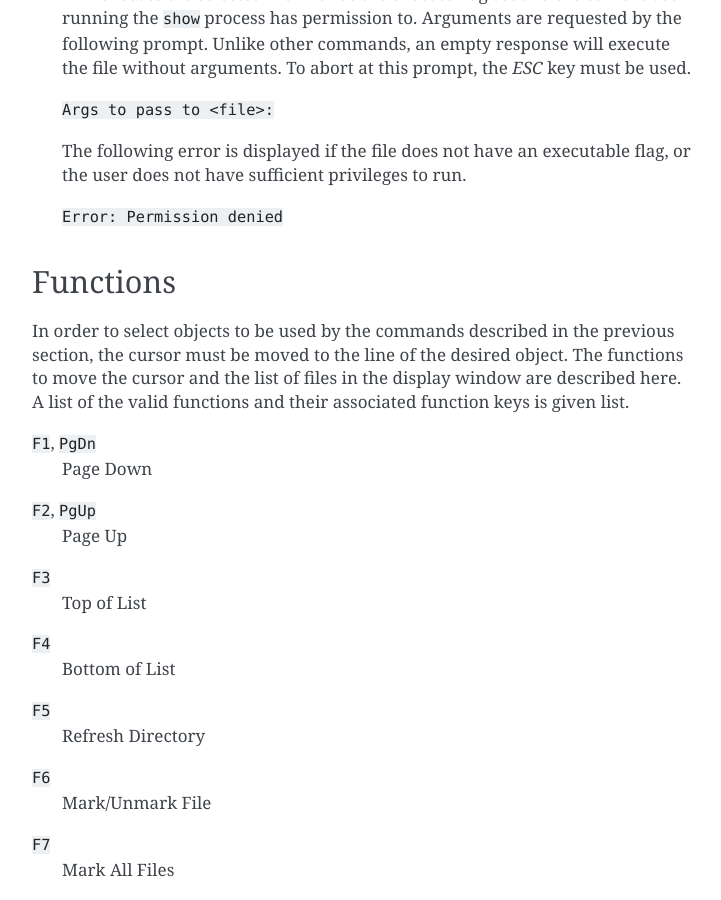
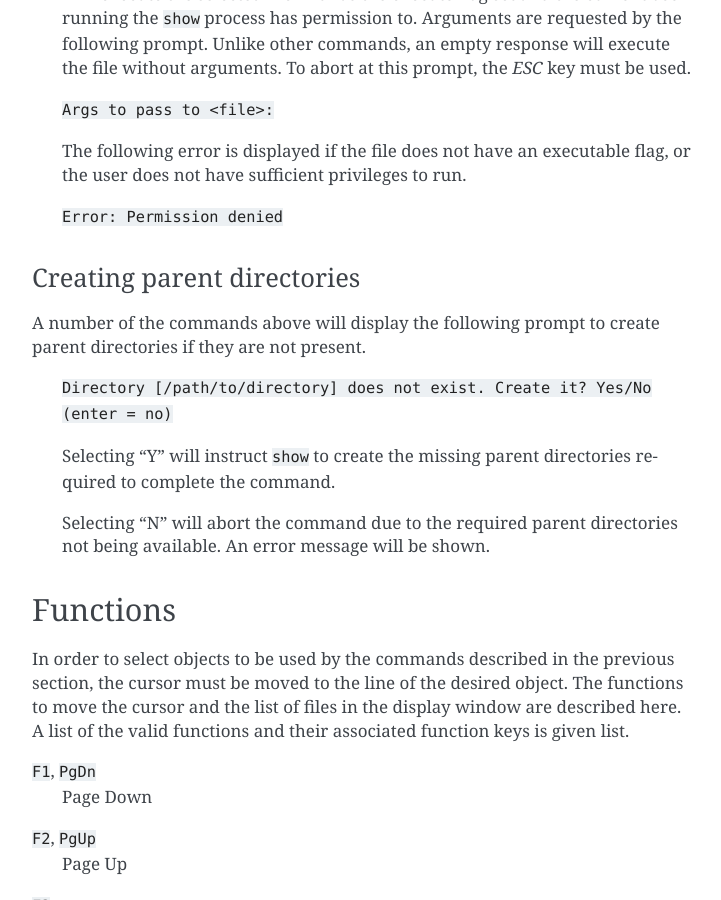
Before and after one commit to roberthawdon/dfshow, a Sphinx documentation site: the page built from docs/source/show.rst, in a window 1280 px wide and 900 px high, scrolled down 7325 px. Shown: the whole window, without its empty margins (388-1109 px from the left). Built offline with Sphinx 7.4.7, drawn with Linux system fonts in a browser that asks for light colours; some of the changed text lies outside the part shown.

Commit message:
Added missing documentation

```diff
--- a/docs/source/conf.py
+++ b/docs/source/conf.py
@@ -26,7 +26,7 @@ author = 'Robert Ian Hawdon'
 # The short X.Y version
 version = ''
 # The full version, including alpha/beta/rc tags
-release = '0.6.2-alpha'
+release = '0.6.3-alpha'
 
 
 # -- General configuration ---------------------------------------------------
--- a/docs/source/show.rst
+++ b/docs/source/show.rst
@@ -340,6 +340,21 @@ the command has any additional propts, they are also described here.
 
   ``Error: Permission denied``
 
+
+Creating parent directories
+^^^^^^^^^^^^^^^^^^^^^^^^^^^
+
+A number of the commands above will display the following prompt to create
+parent directories if they are not present.
+
+  ``Directory [/path/to/directory] does not exist. Create it? Yes/No (enter = no)``
+
+  Selecting "Y" will instruct ``show`` to create the missing parent directories
+  required to complete the command.
+
+  Selecting "N" will abort the command due to the required parent directories
+  not being available. An error message will be shown.
+
 Functions
 ---------
 
```
Also changed, not shown: 4 other files.
